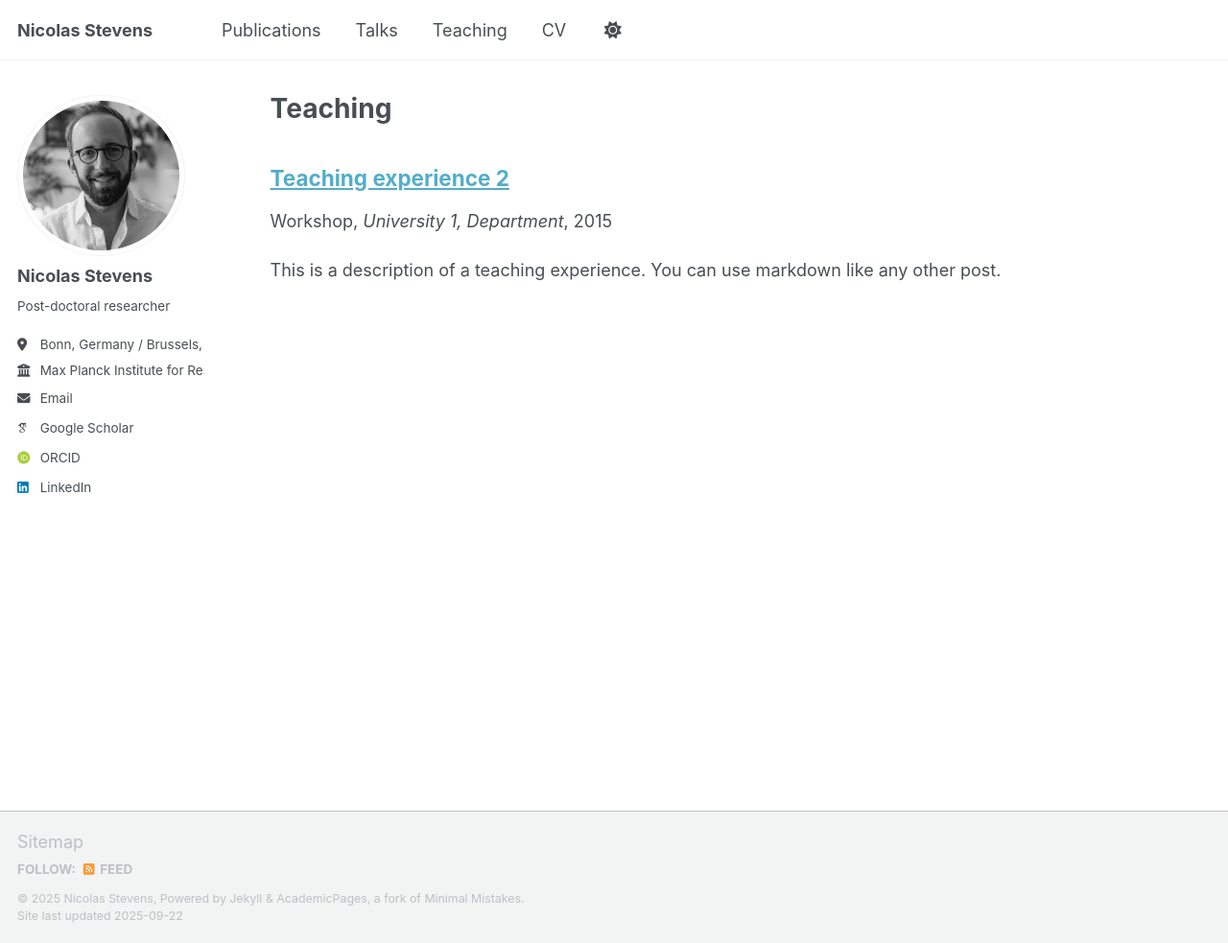
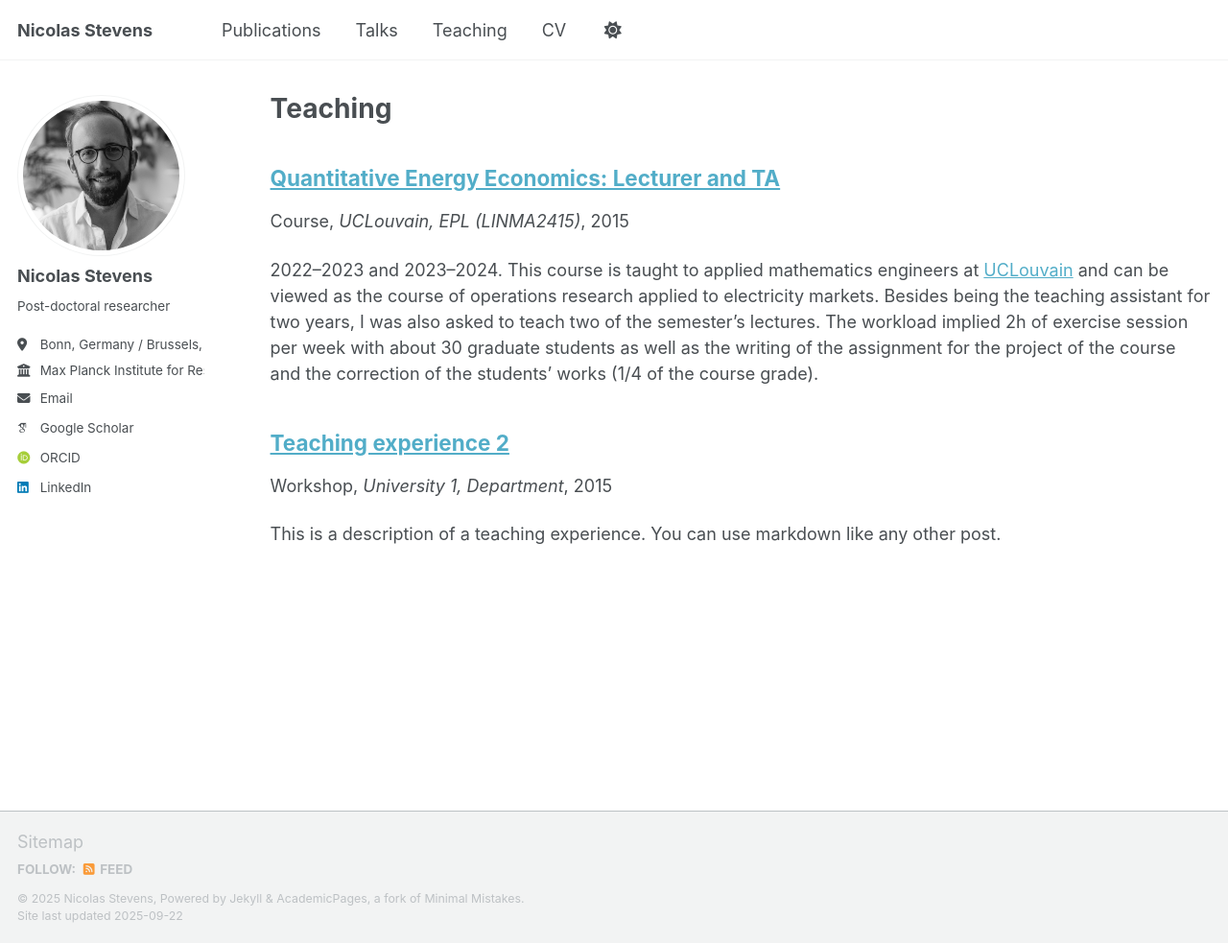
Before and after one commit to NicolasStevens/NicolasStevens.github.io, a Jekyll site: the page built from _pages/teaching.html, in a window 1280 px wide and 983 px high. Shown: the whole window at 96% size. Built offline with Jekyll 4.4.1, drawn with Linux system fonts in a browser that asks for light colours; some web fonts are replaced; a script that is not in the unit is left out; a file with an impossible date is left out.

Commit message:
Update UCLouvainQEE.md

```diff
--- a/_teaching/UCLouvainQEE.md
+++ b/_teaching/UCLouvainQEE.md
@@ -4,9 +4,9 @@ collection: teaching
 type: "Course"
 permalink: /teaching/UCLouvainQEE
 venue: "UCLouvain, EPL (LINMA2415)"
-date: 2022–2023 and 2023–2024
+date: 2015-01-01
 location: "Louvain-la-Neuve, Belgium"
 ---
-
+2022–2023 and 2023–2024.
 This course is taught to applied mathematics engineers at [UCLouvain](https://uclouvain.be/cours-2025-linma2415) and can be viewed as the course of operations research applied to electricity markets. Besides being the teaching assistant for two years, I was also asked to teach two of the semester’s lectures.
 The workload implied 2h of exercise session per week with about 30 graduate students as well as the writing of the assignment for the project of the course and the correction of the students’ works (1/4 of the course grade).
```
